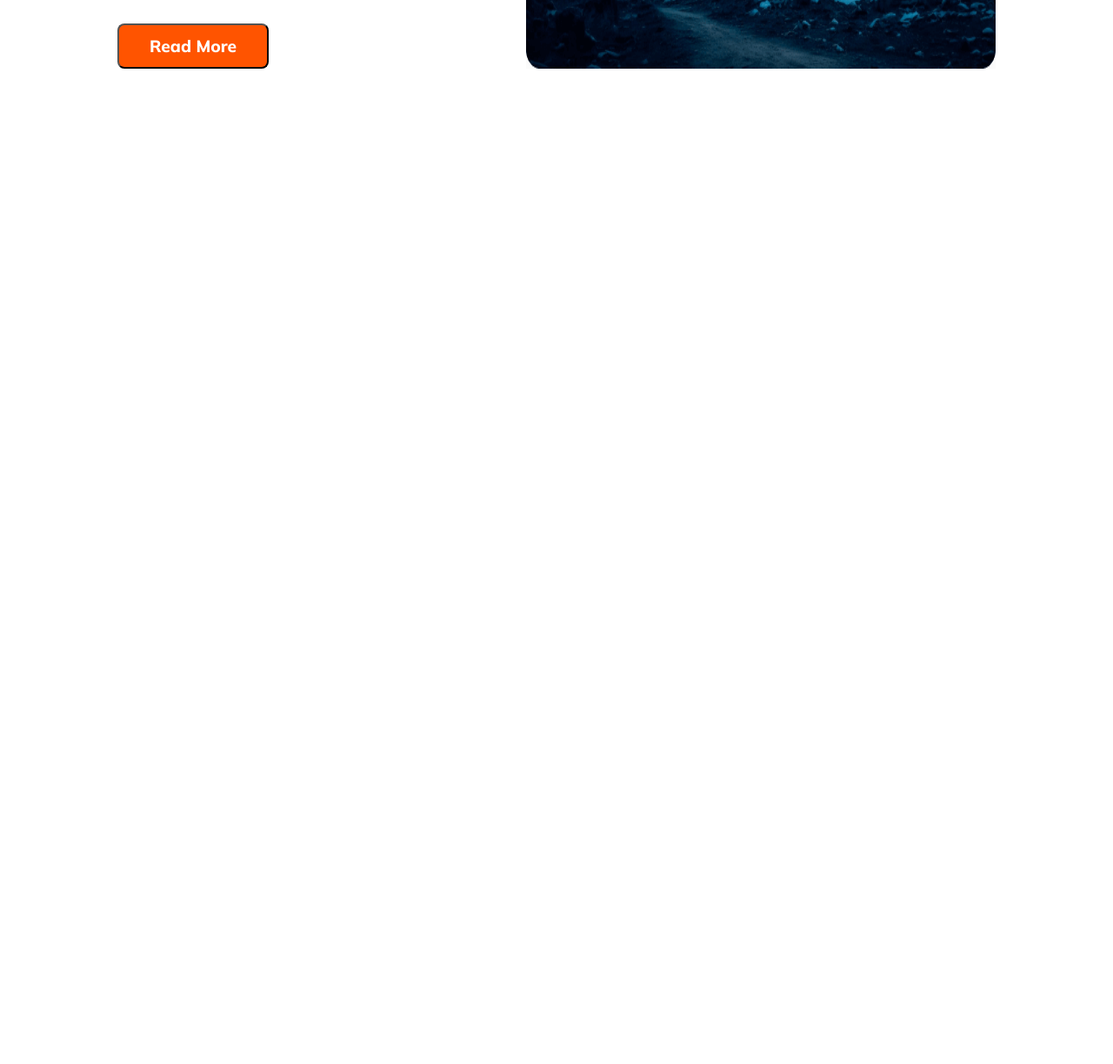
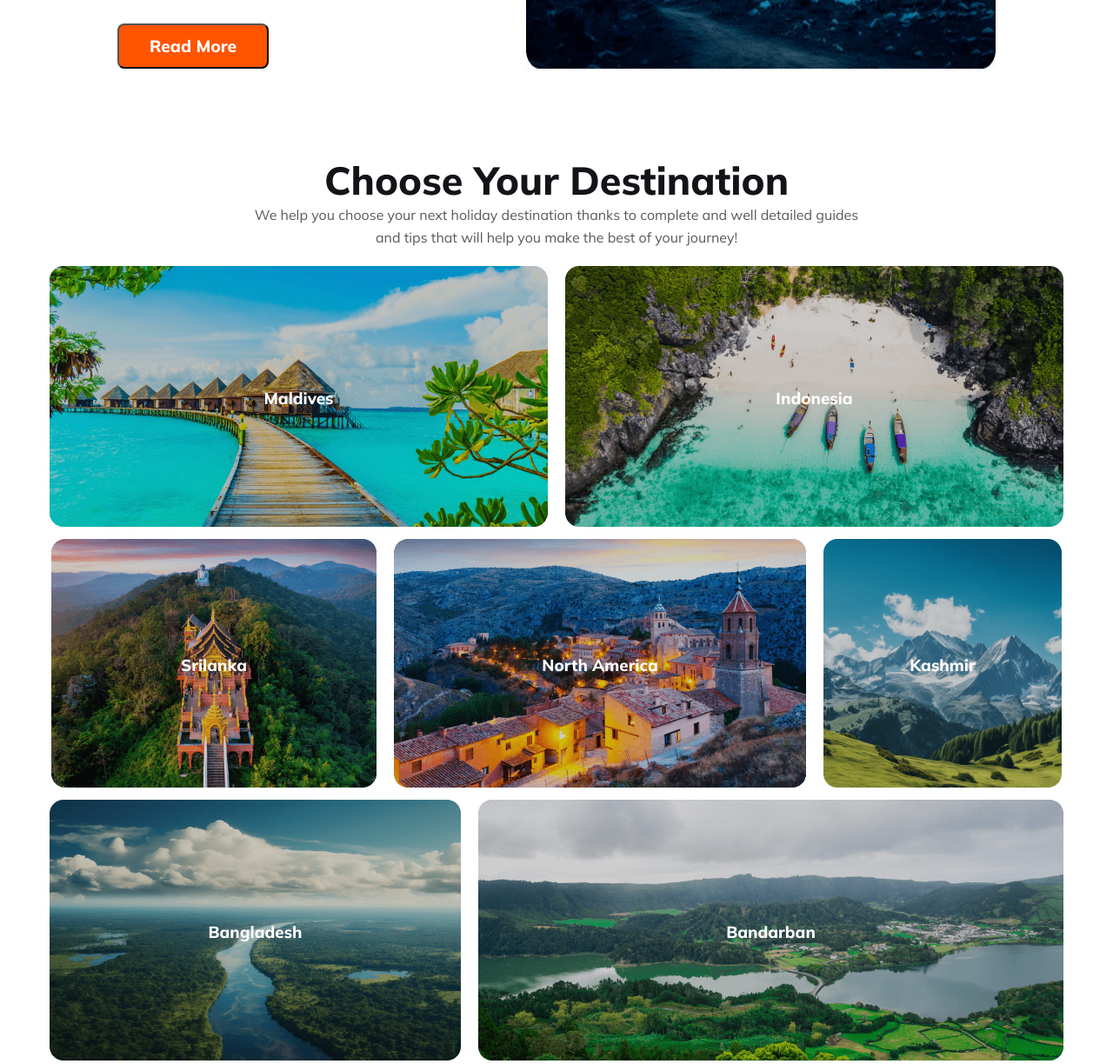
Before and after one commit to Hasan-Mahmud/b9-a2, a plain HTML site: page index.html in a window 1280 px wide. Shown: the part 1312-2536 px from the top of the page at 87% size. Before the commit the page ends 1491 px from the top, so only its background shows below. Drawn offline with Linux system fonts and the light colour scheme.

Commit message:
destination section added for destop or big device

```diff
--- a/index.html
+++ b/index.html
@@ -62,11 +62,14 @@
                 </p>
 
                 <ul class="popular-tour-list">
-                    <li class="primary-paragraph-text">Embark on a journey that tantalizes your taste buds with the Culinary Delights Tour. From
+                    <li class="primary-paragraph-text">Embark on a journey that tantalizes your taste buds with the
+                        Culinary Delights Tour. From
                         street food markets in Bangkok to the vineyards of Tuscany</li>
-                    <li class="primary-paragraph-text">For the thrill-seekers and nature lovers, a trip to Patagonia is a must. This South American
+                    <li class="primary-paragraph-text">For the thrill-seekers and nature lovers, a trip to Patagonia is
+                        a must. This South American
                         gem offers breathtaking landscapes, from towering glaciers to jagged mountain peaks.</li>
-                    <li class="primary-paragraph-text">Step back in time with a Historical Walking Tour of Rome, where ancient history comes alive.
+                    <li class="primary-paragraph-text">Step back in time with a Historical Walking Tour of Rome, where
+                        ancient history comes alive.
                         Roam through the Colosseum, Roman Forum, and Pantheon</li>
 
                 </ul>
@@ -84,7 +87,52 @@
         </section>
 
         <section class="destination">
+            <div class="destination-text-content">
+                <h2 class="section-title">Choose Your Destination</h2>
+                <p class="primary-paragraph-text center-align">We help you choose your next holiday destination thanks
+                    to complete and well detailed guides <br>and tips that will help you make the best of your journey!
+                </p>
+            </div>
+            <div class="destination-content">
+                <div class="container1">
+                    <div class="maldives destination-item" id="destination-1">
+                        <img src="Images/maldives.png" alt="">
+                        <h3 class="destination-img-title">Maldives</h3>
+                    </div>
+                    <div class="indonesia destination-item" id="destination-2">
+                        <img src="Images/indonesia.png" alt="">
+                        <h3 class="destination-img-title">Indonesia</h3>
+                    </div>
 
+                </div>
+                <div class="container2">
+                    <div class="srilanka destination-item" id="destination-3">
+                        <img src="Images/srilanka.png" alt="">
+                        <h3 class="destination-img-title">Srilanka</h3>
+                    </div>
+                    <div class="north-america destination-item" id="destination-4">
+                        <img src="Images/north-america.png" alt="">
+                        <h3 class="destination-img-title">North America</h3>
+                    </div>
+                    <div class="kashmir destination-item" id="destination-5">
+                        <img src="Images/kashmir.png" alt="">
+                        <h3 class="destination-img-title">Kashmir</h3>
+                    </div>
+                </div>
+                <div class="container3">
+                    <div class="bangladesh destination-item" id="destination-6">
+                        <img src="Images/bangladesh.png" alt="">
+                        <h3 class="destination-img-title">Bangladesh</h3>
+                    </div>
+                    <div class="bandarban destination-item" id="destination-7">
+                        <img src="Images/bandarban.png" alt="">
+                        <h3 class="destination-img-title">Bandarban</h3>
+                    </div>
+                </div>
+
+
+
+            </div>
         </section>
 
         <section class="choose-us">
--- a/style.css
+++ b/style.css
@@ -21,7 +21,7 @@
     line-height: 1.6rem
 }
 
-.center-align{
+.center-align {
     text-align: center;
 }
 
@@ -88,7 +88,7 @@ i {
 
 }
 
-.top-margin{
+.top-margin {
     margin-top: 30px;
 }
 
@@ -151,7 +151,7 @@ i {
 }
 
 /* Popular Tours Section Style */
-.our-popular-tours{
+.our-popular-tours {
     margin: 100px 135px;
     display: flex;
     gap: 50px;
@@ -160,6 +160,55 @@ i {
 .popular-tour-list {
     padding: 20px
 }
+
+/* Destination Section Style */
+
+.destination{
+    margin: 0px 135px;
+}
+
+.destination-content{
+    width: 100%;
+    margin-top: 20px;
+    display: flex;
+    flex-direction: column;
+    gap: 10px;
+    justify-content: center;
+    align-items: center;
+}
+
+.container1{
+    display: inline-flex;
+    gap: 20px;
+}
+
+.container2{
+    display: inline-flex;
+    gap: 20px;
+}
+
+.container3{
+    display: inline-flex;
+    gap: 20px;
+}
+
+
+
+.destination-item {
+    position: relative;
+    text-align: center;
+    color: #FFF;
+}
+
+.destination-img-title {
+    position: absolute;
+    top: 50%;
+    left: 50%;
+    transform: translate(-50%, -50%);
+    margin: 0;
+}
+
+
 
 /* responsive for mobile or small device*/
 @media screen and (max-width : 600px) {
@@ -226,7 +275,7 @@ i {
 
     /* Popular Tours Style */
 
-    .our-popular-tours{
+    .our-popular-tours {
         margin: 24px 0px;
         flex-direction: column;
         gap: 50px;
```
Also changed, not shown: Images/bandarban.png (renamed from Images/Rectangle 10.png), Images/bangladesh.png (renamed from Images/Rectangle 11.png), Images/indonesia.png (renamed from Images/Rectangle 8.png), Images/kashmir.png (renamed from Images/Rectangle 9.png), Images/maldives.png (renamed from Images/Rectangle 5.png), Images/north-america.png (renamed from Images/Rectangle 7.png), Images/srilanka.png (renamed from Images/Rectangle 6.png).
